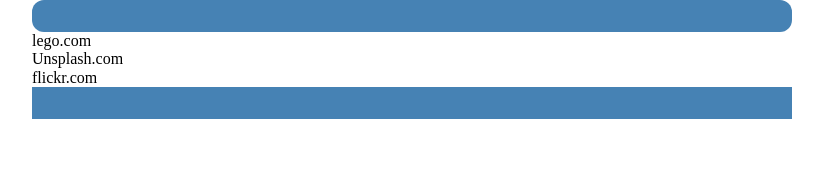
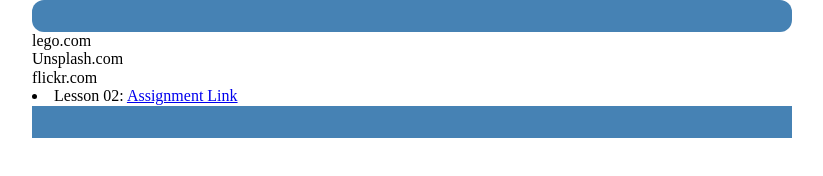
Before and after one commit to JoshuaCHall/JoshuaCHall.github.io, a plain HTML site: page Lesson 2/design-principles.html in a window 1280 px wide. Shown: the whole page, without its empty margins (228-1051 px from the left). Drawn offline with Linux system fonts and the light colour scheme; files that its build step writes are made by us from their sources.

Commit message:
script added

```diff
--- a/Lesson 2/design-principles.html
+++ b/Lesson 2/design-principles.html
@@ -13,11 +13,15 @@
 
 <body>
     <header>
+    <script>
+
+    </script>
 </header>
 <main>
 <section>lego.com</section>
 <section>Unsplash.com</section>
 <section>flickr.com</flickr></section>
+<li>Lesson 02: <a href="lesson2.html">Assignment Link</a></li>
 </main>
 </body>
 <footer></footer>
```
